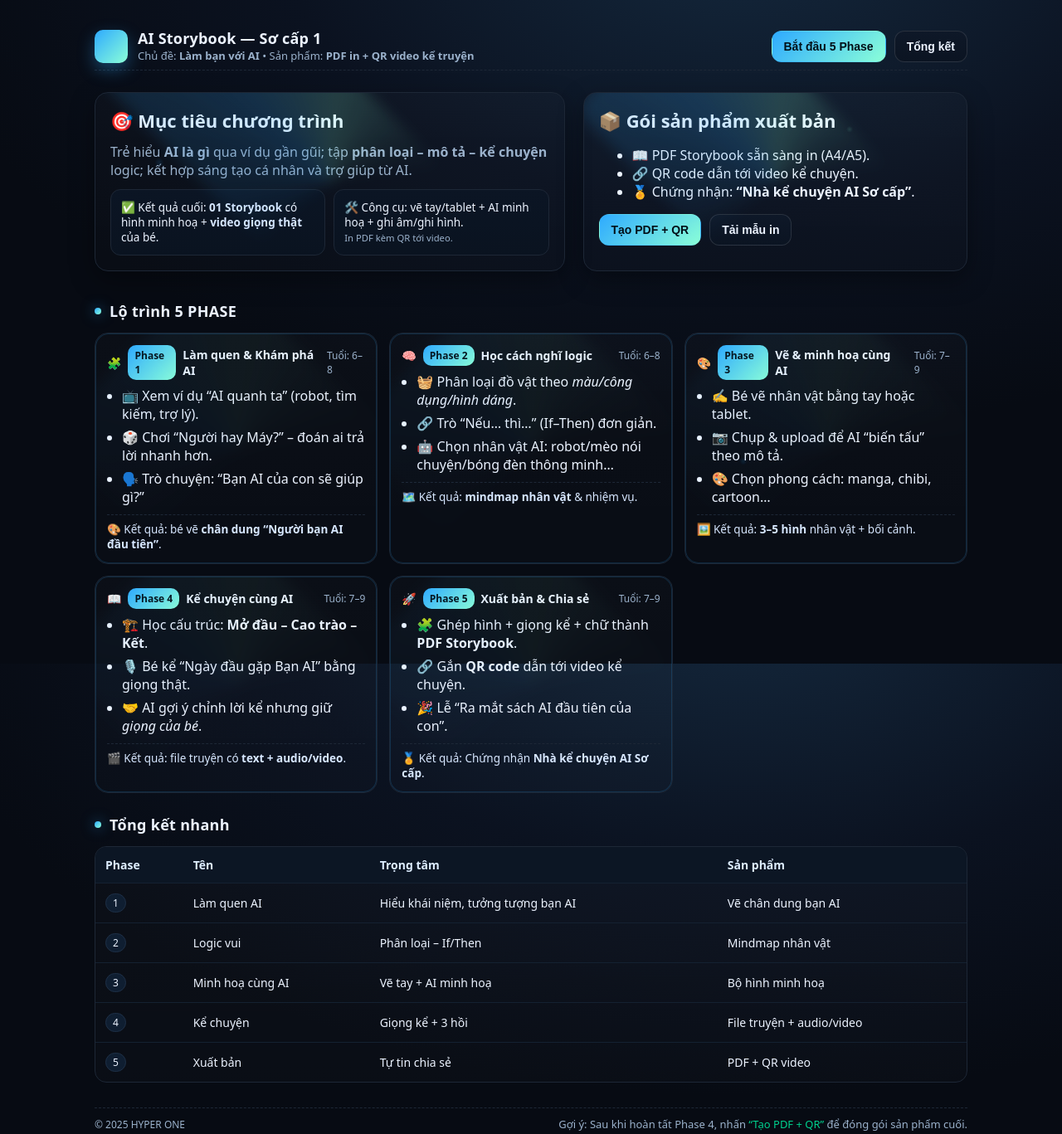
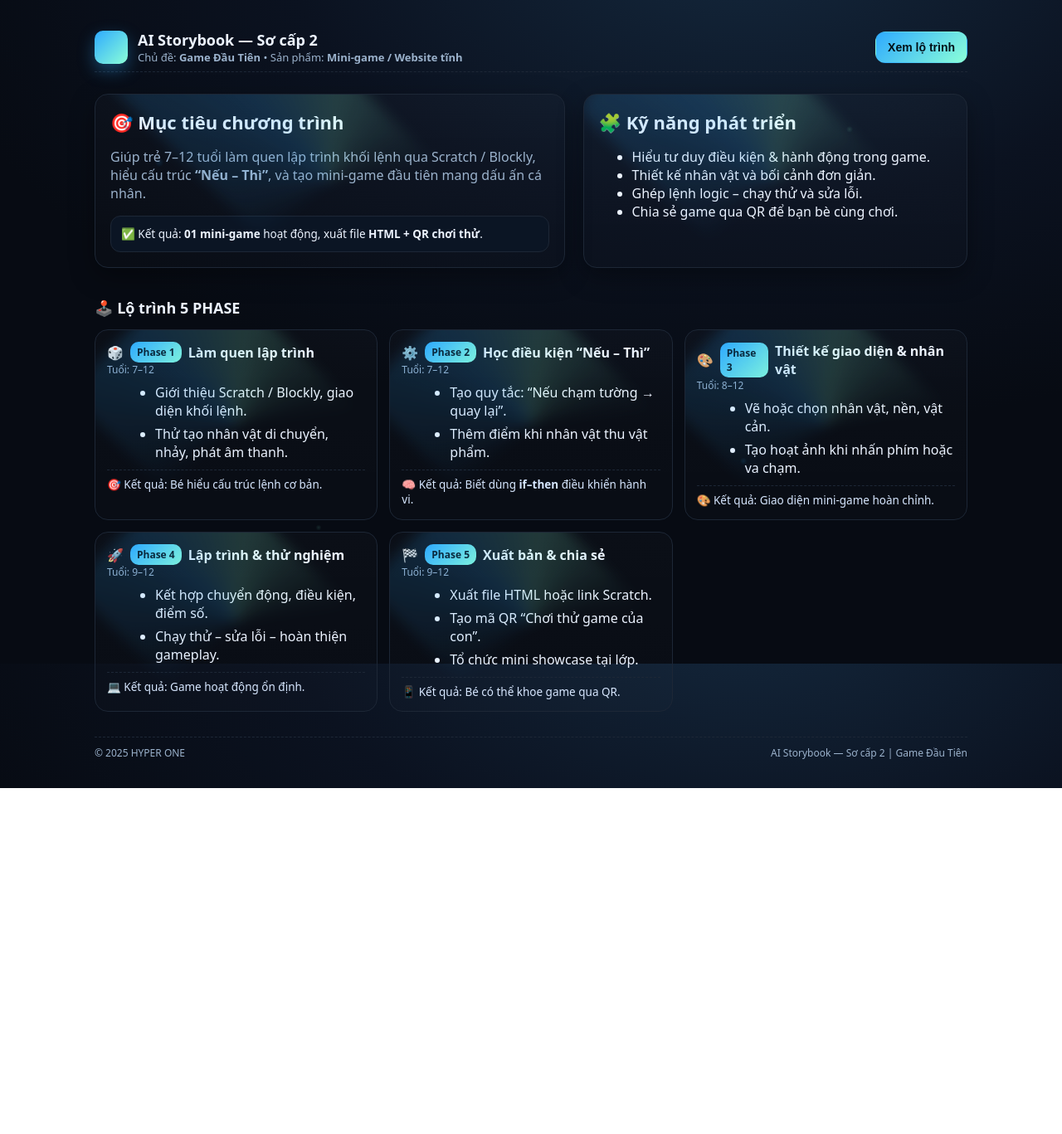
Before and after one commit to hyperonevn/aiwizkids.lessonplan, a plain HTML site: page 1index.html in a window 1280 px wide. Shown: the whole page at 83% size. After the commit the page ends 950 px from the top, so only its background shows below. Drawn offline with Linux system fonts and the light colour scheme.

Commit message:
Update 1index.html

```diff
--- a/1index.html
+++ b/1index.html
@@ -3,10 +3,9 @@
 <head>
 <meta charset="utf-8">
 <meta name="viewport" content="width=device-width,initial-scale=1,viewport-fit=cover">
-<title>AI Storybook — Sơ cấp 1 | Làm bạn với AI</title>
-<meta name="description" content="Giáo trình Sơ cấp 1 — AI Storybook: Làm bạn với AI. 5 phase giúp trẻ học logic, phân loại và kể chuyện. Sản phẩm: PDF in + QR video kể truyện.">
+<title>AI Storybook — Sơ cấp 2 | Game Đầu Tiên</title>
+<meta name="description" content="Giáo trình Sơ cấp 2 — AI Storybook: Làm quen Scratch / Blockly, học điều kiện nếu–thì. Sản phẩm: Mini-game hoặc website tĩnh bé tự lập trình.">
 
-<!-- ====== FONT (system fallback) ====== -->
 <style>
   :root{
     --bg:#070b13;
@@ -14,371 +13,169 @@
     --ink:#ecf3ff;
     --muted:#9bb2cc;
     --line:#1d2736;
-    --ai:#2eaaff;        /* Hyper-ish blue */
-    --ai-2:#8bffd8;      /* teal accent */
-    --gold:#ffb84d;      /* badge color */
+    --ai:#2eaaff;
+    --ai-2:#8bffd8;
+    --gold:#ffb84d;
     --ok:#00d28f;
     --danger:#ff4d6d;
     --radius:16px;
     --shadow: 0 10px 30px rgba(0,0,0,.35);
   }
-  * { box-sizing:border-box }
-  html,body { height:100% }
-  html,body {
-    margin:0;
-    color:var(--ink);
+  *{box-sizing:border-box}
+  html,body{height:100%;margin:0;color:var(--ink);
     background:
       radial-gradient(1000px 600px at 70% -10%, #14283d 0%, #0b1220 55%, #070b13 100%),
-      linear-gradient(180deg, #091221 0%, #070b13 100%);
-    font-family: ui-sans-serif, system-ui, -apple-system, "Segoe UI", Roboto, "Helvetica Neue", Arial, "Apple Color Emoji", "Segoe UI Emoji";
-  }
-  a { color:var(--ai) }
-  img { max-width:100%; display:block }
-
-  /* ====== LAYOUT ====== */
-  .wrap{
-    max-width:1100px;
-    margin:0 auto;
-    padding:24px;
-  }
-  header{
-    display:flex; align-items:center; justify-content:space-between;
-    gap:16px; padding:12px 0 8px;
-    border-bottom:1px dashed var(--line);
-  }
-  .brand{
-    display:flex; align-items:center; gap:12px;
-  }
-  .brand .logo{
-    width:40px;height:40px;border-radius:10px;
-    background:linear-gradient(135deg,var(--ai),var(--ai-2));
-    box-shadow:0 8px 20px rgba(46,170,255,.35);
-  }
-  .brand h1{
-    margin:0;font-size:18px;line-height:1.2;font-weight:700;
-    letter-spacing:.2px;
-  }
-  .tagline{ color:var(--muted); font-size:13px }
-
-  .cta{
-    display:flex; gap:10px; flex-wrap:wrap;
-  }
-  .btn{
-    appearance:none; border:1px solid rgba(255,255,255,.12); color:var(--ink);
-    background:linear-gradient(180deg,#0e1828,#0b1422);
-    padding:10px 14px; border-radius:12px; font-weight:600; font-size:14px;
-    cursor:pointer; transition:transform .2s ease, box-shadow .2s ease, border-color .2s ease;
-  }
-  .btn:hover{ transform:translateY(-1px); box-shadow:0 8px 20px rgba(46,170,255,.2); border-color:rgba(46,170,255,.5) }
-  .btn.primary{ border-color:transparent; background:linear-gradient(135deg,var(--ai),var(--ai-2)); color:#021018 }
-
-  /* ====== HERO ====== */
-  .hero{
-    display:grid; grid-template-columns:1.1fr .9fr; gap:22px; padding:26px 0 10px;
-  }
-  .hero .card{
-    border:1px solid var(--line); border-radius:var(--radius);
+      linear-gradient(180deg,#091221 0%,#070b13 100%);
+    font-family:ui-sans-serif,system-ui,"Segoe UI",Roboto,"Helvetica Neue",Arial;}
+  a{color:var(--ai)}
+  .wrap{max-width:1100px;margin:0 auto;padding:24px;}
+  header{display:flex;align-items:center;justify-content:space-between;gap:16px;padding:12px 0 8px;border-bottom:1px dashed var(--line);}
+  .brand{display:flex;align-items:center;gap:12px;}
+  .logo{width:40px;height:40px;border-radius:10px;background:linear-gradient(135deg,var(--ai),var(--ai-2));box-shadow:0 8px 20px rgba(46,170,255,.35);}
+  .brand h1{margin:0;font-size:18px;font-weight:700;}
+  .tagline{color:var(--muted);font-size:13px;}
+  .btn{appearance:none;border:1px solid rgba(255,255,255,.12);color:var(--ink);
+    background:linear-gradient(180deg,#0e1828,#0b1422);padding:10px 14px;border-radius:12px;
+    font-weight:600;font-size:14px;cursor:pointer;transition:.2s;}
+  .btn:hover{transform:translateY(-1px);box-shadow:0 8px 20px rgba(46,170,255,.2);border-color:rgba(46,170,255,.5);}
+  .btn.primary{border-color:transparent;background:linear-gradient(135deg,var(--ai),var(--ai-2));color:#021018;}
+  .hero{display:grid;grid-template-columns:1.1fr .9fr;gap:22px;padding:26px 0 10px;}
+  @media(max-width:990px){.hero{grid-template-columns:1fr}}
+  .card{border:1px solid var(--line);border-radius:var(--radius);
     background:linear-gradient(180deg,rgba(255,255,255,.02),rgba(255,255,255,.01));
-    box-shadow:var(--shadow);
-    padding:18px; position:relative; overflow:hidden;
-  }
-  .hero h2{ margin:0 0 12px; font-size:22px }
-  .hero p{ margin:8px 0; color:var(--muted) }
-
-  /* AI scanning rim */
-  .scan{
-    position:absolute; inset:0; border-radius:inherit; pointer-events:none;
-  }
-  .scan::before{
-    content:""; position:absolute; inset:-2px;
-    border-radius:inherit;
-    background:
-      conic-gradient(from 0deg, rgba(46,170,255,.0) 0deg, rgba(46,170,255,.5) 90deg, rgba(139,255,216,.5) 140deg, rgba(46,170,255,.0) 220deg);
-    filter:blur(8px); opacity:.35; animation:spin 8s linear infinite;
-  }
-  @keyframes spin { to { transform:rotate(1turn) } }
-
-  .hero .keypoints{
-    display:grid; grid-template-columns:1fr 1fr; gap:10px; margin-top:12px;
-  }
-  .kp{
-    padding:12px;border:1px solid var(--line);border-radius:12px;
-    background:linear-gradient(180deg,#0b1524,#0a1320);
-    font-size:13.5px; color:var(--ink);
-  }
-  .kp b{ color:#d7e7ff }
-  .kp small{ color:var(--muted) }
-
-  /* ====== PHASE GRID ====== */
-  .section-title{
-    margin:26px 0 14px; font-size:18px; letter-spacing:.3px;
-    display:flex; align-items:center; gap:10px;
-  }
-  .section-title .dot{
-    width:8px;height:8px;border-radius:99px;background:linear-gradient(135deg,var(--ai),var(--ai-2));
-    box-shadow:0 0 16px rgba(46,170,255,.6)
-  }
-
-  .grid{
-    display:grid; gap:14px;
-    grid-template-columns:repeat(3,1fr);
-  }
-  @media (max-width:990px){ .hero{ grid-template-columns:1fr } .grid{ grid-template-columns:1fr 1fr } }
-  @media (max-width:640px){ .grid{ grid-template-columns:1fr } }
-
-  .phase{
-    position:relative; overflow:hidden;
-    border:1px solid var(--line); border-radius:16px; padding:14px;
-    background:linear-gradient(180deg, rgba(255,255,255,.02), rgba(255,255,255,.01));
-    transition:transform .2s ease, box-shadow .2s ease, border-color .2s ease;
-  }
-  .phase:hover{ transform:translateY(-2px); box-shadow:0 10px 26px rgba(0,0,0,.4); border-color:rgba(46,170,255,.35) }
-  .phase .head{
-    display:flex; align-items:center; justify-content:space-between; gap:12px; margin-bottom:8px;
-  }
-  .label{
-    display:inline-flex; align-items:center; gap:8px;
-    font-weight:700; font-size:14px;
-  }
-  .label .badge{
-    padding:4px 8px; border-radius:10px; font-size:12px; font-weight:700; color:#031018;
-    background:linear-gradient(135deg,var(--ai),var(--ai-2));
-  }
-  .age{ color:var(--muted); font-size:12px }
-  .phase ul{ margin:8px 0 0 18px; padding:0; }
-  .phase li{ margin:6px 0; color:var(--ink); }
-  .phase .result{
-    margin-top:10px; font-size:13.5px; color:#d7e7ff;
-    border-top:1px dashed var(--line); padding-top:8px;
-  }
-
-  /* scanning light on phase */
-  .phase::after{
-    content:""; position:absolute; inset:0; pointer-events:none; border-radius:inherit;
-    box-shadow:inset 0 0 0 1px rgba(46,170,255,.18), 0 0 25px rgba(46,170,255,.06);
-  }
-  .phase .scan{ opacity:.25 }
-
-  /* ====== SUMMARY TABLE ====== */
-  .table{
-    overflow:auto; border:1px solid var(--line); border-radius:14px;
-    background:linear-gradient(180deg, rgba(255,255,255,.02), rgba(255,255,255,.01));
-  }
-  table{ width:100%; border-collapse:collapse; min-width:720px }
-  th,td{ padding:12px; border-bottom:1px solid #142131; text-align:left; font-size:14px }
-  th{ color:#ddedff; background:#0c1624; position:sticky; top:0; z-index:1 }
-  tr:last-child td{ border-bottom:none }
-  .pill{ display:inline-block; padding:2px 8px; font-size:12px; border-radius:999px; background:#0f1e31; border:1px solid #1e3047 }
-
-  /* ====== FOOTER ====== */
-  footer{
-    margin:30px 0 10px; padding-top:10px; border-top:1px dashed var(--line); color:var(--muted); font-size:12px;
-    display:flex; align-items:center; justify-content:space-between; gap:12px; flex-wrap:wrap;
-  }
-  .note{ color:var(--muted); font-size:13px }
-  .ok{ color:var(--ok) }
-  .danger{ color:var(--danger) }
-
-  /* ====== LITTLE EMOJIS FLOAT (subtle) ====== */
-  .float{
-    position:fixed; inset:0; pointer-events:none; z-index:0; opacity:.12;
-    background:
-      radial-gradient(10px 10px at 15% 25%, #2eaaff 0%, transparent 60%),
-      radial-gradient(7px 7px at 80% 20%, #8bffd8 0%, transparent 60%),
-      radial-gradient(8px 8px at 70% 70%, #2eaaff 0%, transparent 60%),
-      radial-gradient(6px 6px at 30% 80%, #8bffd8 0%, transparent 60%);
-    animation: drift 18s ease-in-out infinite alternate;
-  }
-  @keyframes drift { from{ transform:translateY(-6px) } to{ transform:translateY(6px) } }
+    box-shadow:var(--shadow);padding:18px;position:relative;overflow:hidden;}
+  .card h2{margin:0 0 12px;font-size:22px;}
+  .card p{color:var(--muted);}
+  .scan{position:absolute;inset:0;border-radius:inherit;pointer-events:none;}
+  .scan::before{content:"";position:absolute;inset:-2px;border-radius:inherit;
+    background:conic-gradient(from 0deg,rgba(46,170,255,0)0deg,rgba(46,170,255,.5)90deg,rgba(139,255,216,.5)140deg,rgba(46,170,255,0)220deg);
+    filter:blur(8px);opacity:.35;animation:spin 8s linear infinite;}
+  @keyframes spin{to{transform:rotate(1turn)}}
+  .kp{padding:12px;border:1px solid var(--line);border-radius:12px;background:#0b1524;font-size:13.5px;color:var(--ink);}
+  .kp small{color:var(--muted);}
+  .grid{display:grid;gap:14px;grid-template-columns:repeat(3,1fr);}
+  @media(max-width:990px){.grid{grid-template-columns:1fr 1fr}}
+  @media(max-width:640px){.grid{grid-template-columns:1fr}}
+  .phase{position:relative;overflow:hidden;border:1px solid var(--line);border-radius:16px;padding:14px;
+    background:linear-gradient(180deg,rgba(255,255,255,.02),rgba(255,255,255,.01));transition:.2s;}
+  .phase:hover{transform:translateY(-2px);box-shadow:0 10px 26px rgba(0,0,0,.4);border-color:rgba(46,170,255,.35);}
+  .label{display:flex;align-items:center;gap:8px;font-weight:700;}
+  .badge{padding:4px 8px;border-radius:10px;font-size:12px;font-weight:700;color:#031018;background:linear-gradient(135deg,var(--ai),var(--ai-2));}
+  .age{color:var(--muted);font-size:12px;}
+  .phase ul{margin:8px 0 0 18px;}
+  .phase li{margin:6px 0;}
+  .result{margin-top:10px;font-size:13.5px;color:#d7e7ff;border-top:1px dashed var(--line);padding-top:8px;}
+  footer{margin:30px 0 10px;padding-top:10px;border-top:1px dashed var(--line);color:var(--muted);font-size:12px;display:flex;justify-content:space-between;flex-wrap:wrap;}
+  .float{position:fixed;inset:0;pointer-events:none;z-index:0;opacity:.12;
+    background:radial-gradient(10px 10px at 15% 25%,#2eaaff 0%,transparent 60%),radial-gradient(7px 7px at 80% 20%,#8bffd8 0%,transparent 60%),radial-gradient(8px 8px at 70% 70%,#2eaaff 0%,transparent 60%),radial-gradient(6px 6px at 30% 80%,#8bffd8 0%,transparent 60%);
+    animation:drift 18s ease-in-out infinite alternate;}
+  @keyframes drift{from{transform:translateY(-6px)}to{transform:translateY(6px)}}
 </style>
 </head>
 <body>
 
 <div class="float" aria-hidden="true"></div>
-
 <div class="wrap">
-  <!-- ===== HEADER ===== -->
+  <!-- HEADER -->
   <header>
     <div class="brand">
-      <div class="logo" aria-hidden="true"></div>
+      <div class="logo"></div>
       <div>
-        <h1>AI Storybook — Sơ cấp 1</h1>
-        <div class="tagline">Chủ đề: <b>Làm bạn với AI</b> • Sản phẩm: <b>PDF in + QR video kể truyện</b></div>
+        <h1>AI Storybook — Sơ cấp 2</h1>
+        <div class="tagline">Chủ đề: <b>Game Đầu Tiên</b> • Sản phẩm: <b>Mini-game / Website tĩnh</b></div>
       </div>
     </div>
-    <nav class="cta">
-      <button class="btn primary" onclick="document.getElementById('phase').scrollIntoView({behavior:'smooth'})">Bắt đầu 5 Phase</button>
-      <button class="btn" onclick="document.getElementById('summary').scrollIntoView({behavior:'smooth'})">Tổng kết</button>
+    <nav>
+      <button class="btn primary" onclick="document.getElementById('phase').scrollIntoView({behavior:'smooth'})">Xem lộ trình</button>
     </nav>
   </header>
 
-  <!-- ===== HERO ===== -->
-  <section class="hero" aria-label="Giới thiệu">
+  <!-- HERO -->
+  <section class="hero">
     <div class="card">
       <div class="scan"></div>
       <h2>🎯 Mục tiêu chương trình</h2>
-      <p>Trẻ hiểu <b>AI là gì</b> qua ví dụ gần gũi; tập <b>phân loại – mô tả – kể chuyện</b> logic; kết hợp sáng tạo cá nhân và trợ giúp từ AI.</p>
-      <div class="keypoints">
-        <div class="kp">✅ Kết quả cuối: <b>01 Storybook</b> có hình minh hoạ + <b>video giọng thật</b> của bé.</div>
-        <div class="kp">🛠️ Công cụ: vẽ tay/tablet + AI minh hoạ + ghi âm/ghi hình.<br><small>In PDF kèm QR tới video.</small></div>
-      </div>
+      <p>Giúp trẻ 7–12 tuổi làm quen lập trình khối lệnh qua Scratch / Blockly, hiểu cấu trúc <b>“Nếu – Thì”</b>, và tạo mini-game đầu tiên mang dấu ấn cá nhân.</p>
+      <div class="kp">✅ Kết quả: <b>01 mini-game</b> hoạt động, xuất file <b>HTML + QR chơi thử</b>.</div>
     </div>
 
     <div class="card">
       <div class="scan"></div>
-      <h2>📦 Gói sản phẩm xuất bản</h2>
+      <h2>🧩 Kỹ năng phát triển</h2>
       <ul>
-        <li>📖 PDF Storybook sẵn sàng in (A4/A5).</li>
-        <li>🔗 QR code dẫn tới video kể chuyện.</li>
-        <li>🏅 Chứng nhận: <b>“Nhà kể chuyện AI Sơ cấp”</b>.</li>
+        <li>Hiểu tư duy điều kiện & hành động trong game.</li>
+        <li>Thiết kế nhân vật và bối cảnh đơn giản.</li>
+        <li>Ghép lệnh logic – chạy thử và sửa lỗi.</li>
+        <li>Chia sẻ game qua QR để bạn bè cùng chơi.</li>
       </ul>
-      <div style="display:flex; gap:10px; margin-top:12px">
-        <button class="btn primary" onclick="alert('Placeholder: Tạo PDF & QR sau khi hoàn tất các phase.')">Tạo PDF + QR</button>
-        <button class="btn" onclick="alert('Placeholder: Mẫu in & checklist giáo viên.')">Tải mẫu in</button>
-      </div>
     </div>
   </section>
 
-  <!-- ===== 5 PHASES ===== -->
-  <h3 id="phase" class="section-title"><span class="dot"></span> Lộ trình 5 PHASE</h3>
-
+  <!-- PHASES -->
+  <h3 id="phase" style="margin:26px 0 14px;font-size:18px;">🕹️ Lộ trình 5 PHASE</h3>
   <div class="grid">
-    <!-- Phase 1 -->
     <article class="phase">
       <div class="scan"></div>
-      <div class="head">
-        <div class="label">🧩 <span class="badge">Phase 1</span> Làm quen & Khám phá AI</div>
-        <div class="age">Tuổi: 6–8</div>
-      </div>
+      <div class="label">🎲 <span class="badge">Phase 1</span> Làm quen lập trình</div>
+      <div class="age">Tuổi: 7–12</div>
       <ul>
-        <li>📺 Xem ví dụ “AI quanh ta” (robot, tìm kiếm, trợ lý).</li>
-        <li>🎲 Chơi “Người hay Máy?” – đoán ai trả lời nhanh hơn.</li>
-        <li>🗣️ Trò chuyện: “Bạn AI của con sẽ giúp gì?”</li>
+        <li>Giới thiệu Scratch / Blockly, giao diện khối lệnh.</li>
+        <li>Thử tạo nhân vật di chuyển, nhảy, phát âm thanh.</li>
       </ul>
-      <div class="result">🎨 Kết quả: bé vẽ <b>chân dung “Người bạn AI đầu tiên”</b>.</div>
+      <div class="result">🎯 Kết quả: Bé hiểu cấu trúc lệnh cơ bản.</div>
     </article>
 
-    <!-- Phase 2 -->
     <article class="phase">
       <div class="scan"></div>
-      <div class="head">
-        <div class="label">🧠 <span class="badge">Phase 2</span> Học cách nghĩ logic</div>
-        <div class="age">Tuổi: 6–8</div>
-      </div>
+      <div class="label">⚙️ <span class="badge">Phase 2</span> Học điều kiện “Nếu – Thì”</div>
+      <div class="age">Tuổi: 7–12</div>
       <ul>
-        <li>🧺 Phân loại đồ vật theo <i>màu/công dụng/hình dáng</i>.</li>
-        <li>🔗 Trò “Nếu… thì…” (If–Then) đơn giản.</li>
-        <li>🤖 Chọn nhân vật AI: robot/mèo nói chuyện/bóng đèn thông minh…</li>
+        <li>Tạo quy tắc: “Nếu chạm tường → quay lại”.</li>
+        <li>Thêm điểm khi nhân vật thu vật phẩm.</li>
       </ul>
-      <div class="result">🗺️ Kết quả: <b>mindmap nhân vật</b> & nhiệm vụ.</div>
+      <div class="result">🧠 Kết quả: Biết dùng <b>if–then</b> điều khiển hành vi.</div>
     </article>
 
-    <!-- Phase 3 -->
     <article class="phase">
       <div class="scan"></div>
-      <div class="head">
-        <div class="label">🎨 <span class="badge">Phase 3</span> Vẽ & minh hoạ cùng AI</div>
-        <div class="age">Tuổi: 7–9</div>
-      </div>
+      <div class="label">🎨 <span class="badge">Phase 3</span> Thiết kế giao diện & nhân vật</div>
+      <div class="age">Tuổi: 8–12</div>
       <ul>
-        <li>✍️ Bé vẽ nhân vật bằng tay hoặc tablet.</li>
-        <li>📷 Chụp & upload để AI “biến tấu” theo mô tả.</li>
-        <li>🎨 Chọn phong cách: manga, chibi, cartoon…</li>
+        <li>Vẽ hoặc chọn nhân vật, nền, vật cản.</li>
+        <li>Tạo hoạt ảnh khi nhấn phím hoặc va chạm.</li>
       </ul>
-      <div class="result">🖼️ Kết quả: <b>3–5 hình</b> nhân vật + bối cảnh.</div>
+      <div class="result">🎨 Kết quả: Giao diện mini-game hoàn chỉnh.</div>
     </article>
 
-    <!-- Phase 4 -->
     <article class="phase">
       <div class="scan"></div>
-      <div class="head">
-        <div class="label">📖 <span class="badge">Phase 4</span> Kể chuyện cùng AI</div>
-        <div class="age">Tuổi: 7–9</div>
-      </div>
+      <div class="label">🚀 <span class="badge">Phase 4</span> Lập trình & thử nghiệm</div>
+      <div class="age">Tuổi: 9–12</div>
       <ul>
-        <li>🏗️ Học cấu trúc: <b>Mở đầu – Cao trào – Kết</b>.</li>
-        <li>🎙️ Bé kể “Ngày đầu gặp Bạn AI” bằng giọng thật.</li>
-        <li>🤝 AI gợi ý chỉnh lời kể nhưng giữ <i>giọng của bé</i>.</li>
+        <li>Kết hợp chuyển động, điều kiện, điểm số.</li>
+        <li>Chạy thử – sửa lỗi – hoàn thiện gameplay.</li>
       </ul>
-      <div class="result">🎬 Kết quả: file truyện có <b>text + audio/video</b>.</div>
+      <div class="result">💻 Kết quả: Game hoạt động ổn định.</div>
     </article>
 
-    <!-- Phase 5 -->
     <article class="phase">
       <div class="scan"></div>
-      <div class="head">
-        <div class="label">🚀 <span class="badge">Phase 5</span> Xuất bản & Chia sẻ</div>
-        <div class="age">Tuổi: 7–9</div>
-      </div>
+      <div class="label">🏁 <span class="badge">Phase 5</span> Xuất bản & chia sẻ</div>
+      <div class="age">Tuổi: 9–12</div>
       <ul>
-        <li>🧩 Ghép hình + giọng kể + chữ thành <b>PDF Storybook</b>.</li>
-        <li>🔗 Gắn <b>QR code</b> dẫn tới video kể chuyện.</li>
-        <li>🎉 Lễ “Ra mắt sách AI đầu tiên của con”.</li>
+        <li>Xuất file HTML hoặc link Scratch.</li>
+        <li>Tạo mã QR “Chơi thử game của con”.</li>
+        <li>Tổ chức mini showcase tại lớp.</li>
       </ul>
-      <div class="result">🏅 Kết quả: Chứng nhận <b>Nhà kể chuyện AI Sơ cấp</b>.</div>
+      <div class="result">📱 Kết quả: Bé có thể khoe game qua QR.</div>
     </article>
   </div>
 
-  <!-- ===== SUMMARY TABLE ===== -->
-  <h3 id="summary" class="section-title"><span class="dot"></span> Tổng kết nhanh</h3>
-  <div class="table">
-    <table role="table">
-      <thead>
-        <tr>
-          <th>Phase</th>
-          <th>Tên</th>
-          <th>Trọng tâm</th>
-          <th>Sản phẩm</th>
-        </tr>
-      </thead>
-      <tbody>
-        <tr>
-          <td><span class="pill">1</span></td>
-          <td>Làm quen AI</td>
-          <td>Hiểu khái niệm, tưởng tượng bạn AI</td>
-          <td>Vẽ chân dung bạn AI</td>
-        </tr>
-        <tr>
-          <td><span class="pill">2</span></td>
-          <td>Logic vui</td>
-          <td>Phân loại – If/Then</td>
-          <td>Mindmap nhân vật</td>
-        </tr>
-        <tr>
-          <td><span class="pill">3</span></td>
-          <td>Minh hoạ cùng AI</td>
-          <td>Vẽ tay + AI minh hoạ</td>
-          <td>Bộ hình minh hoạ</td>
-        </tr>
-        <tr>
-          <td><span class="pill">4</span></td>
-          <td>Kể chuyện</td>
-          <td>Giọng kể + 3 hồi</td>
-          <td>File truyện + audio/video</td>
-        </tr>
-        <tr>
-          <td><span class="pill">5</span></td>
-          <td>Xuất bản</td>
-          <td>Tự tin chia sẻ</td>
-          <td>PDF + QR video</td>
-        </tr>
-      </tbody>
-    </table>
-  </div>
-
-  <!-- ===== FOOTER ===== -->
+  <!-- FOOTER -->
   <footer>
     <div>© 2025 HYPER ONE</div>
-    <div class="note">Gợi ý: Sau khi hoàn tất Phase 4, nhấn <span class="ok">“Tạo PDF + QR”</span> để đóng gói sản phẩm cuối.</div>
+    <div>AI Storybook — Sơ cấp 2 | Game Đầu Tiên</div>
   </footer>
 </div>
-
-<!-- ===== OPTIONAL JS (placeholders for future wiring) ===== -->
-<script>
-  // Placeholder: bạn có thể nối tính năng tạo PDF/QR thật ở đây.
-  // Ví dụ:
-  // - Dùng html2pdf.js để xuất PDF.
-  // - Dùng một thư viện QR (qrcodejs) để render QR video.
-</script>
 </body>
 </html>
```
